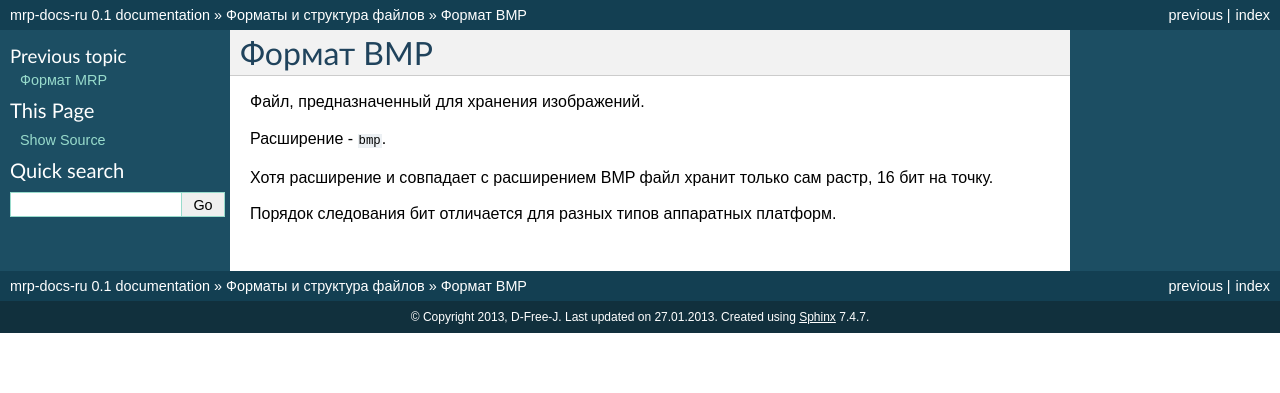
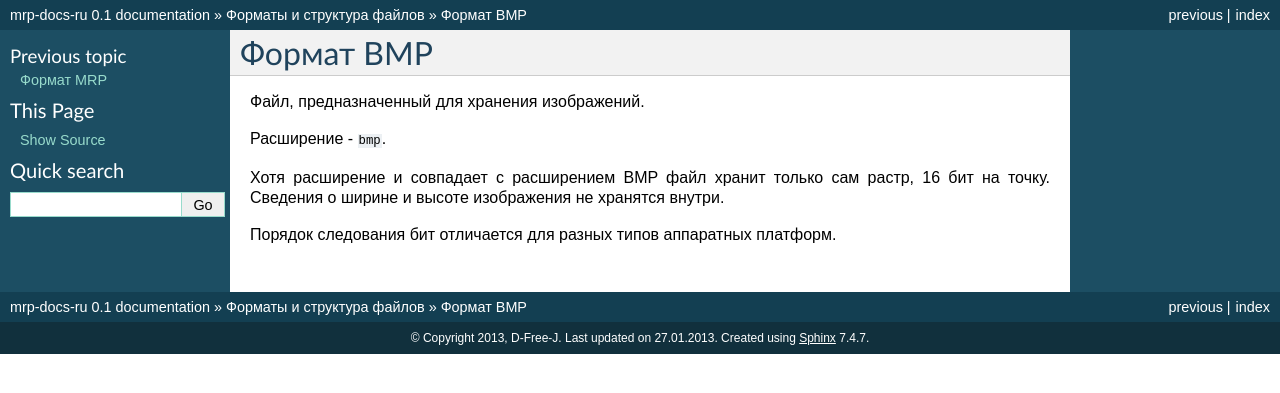
Before and after one commit to d-free-j/mrp-docs-ru, a Sphinx documentation site: the page built from source/02_files/bmp_file.rst, in a window 1280 px wide. Shown: the top 393 px of the page. Built offline with Sphinx 7.4.7, drawn with Linux system fonts in a browser that asks for light colours; some of the changed lines change nothing that is shown.

Commit message:
BMP format

```diff
--- a/source/02_files/bmp_file.rst
+++ b/source/02_files/bmp_file.rst
@@ -5,6 +5,7 @@
 
 Расширение - ``bmp``.
 
-Хотя расширение и совпадает с расширением BMP файл хранит только сам растр, 16 бит на точку.
+Хотя расширение и совпадает с расширением BMP файл хранит только сам растр,
+16 бит на точку. Сведения о ширине и высоте изображения не хранятся внутри.
 
 Порядок следования бит отличается для разных типов аппаратных платформ.
--- a/source/_templates/layout.html
+++ /dev/null
@@ -1,5 +0,0 @@
-{% extends "!layout.html" %}
-{% block extrahead %}
-    <meta name="google-site-verification" content="xPZxb4LrHIz-YApTsQ9JvagCajSYdD7jIIlI5IBbjy4" />
-    {{ super() }}
-{% endblock %}
```
